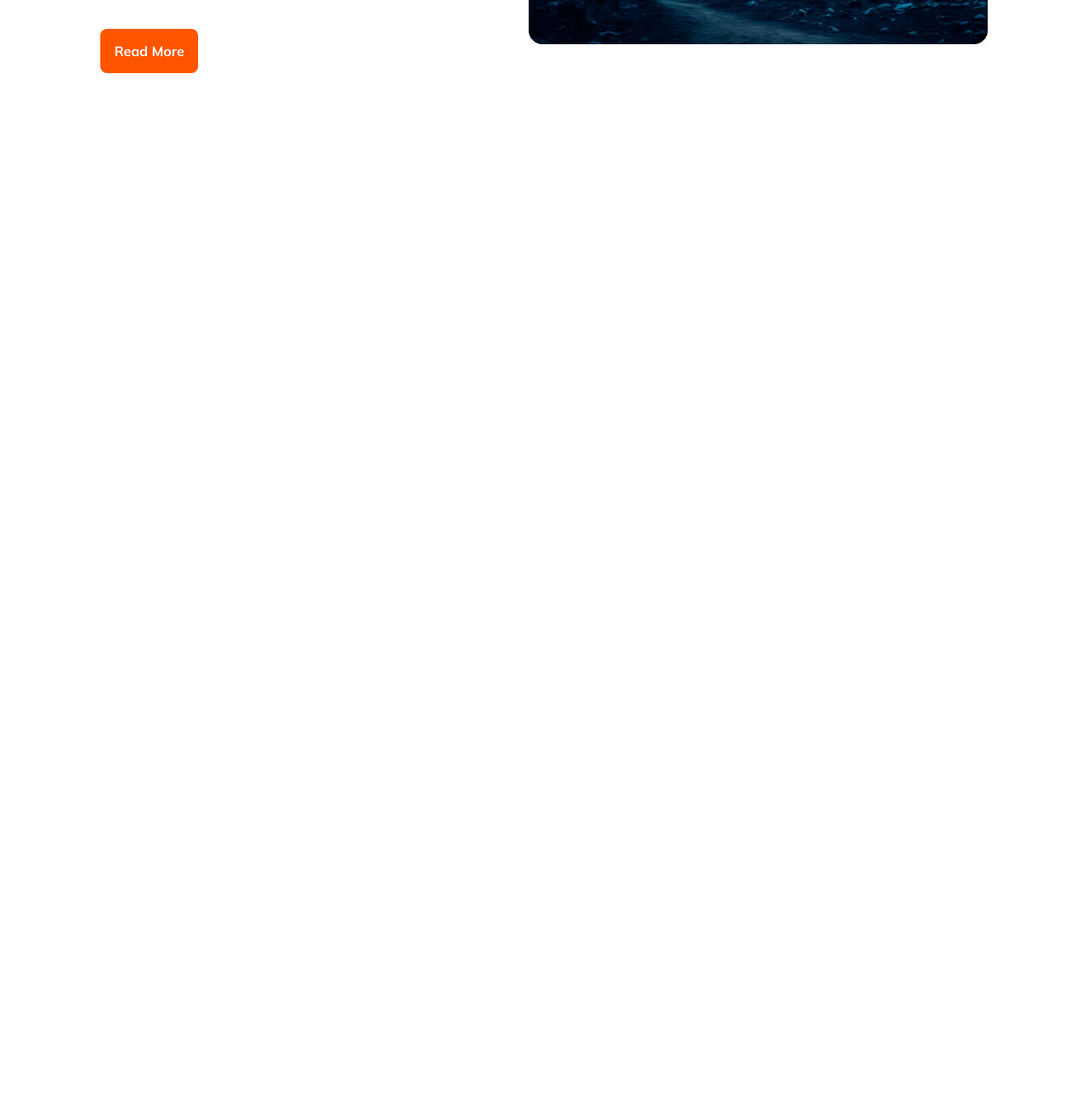
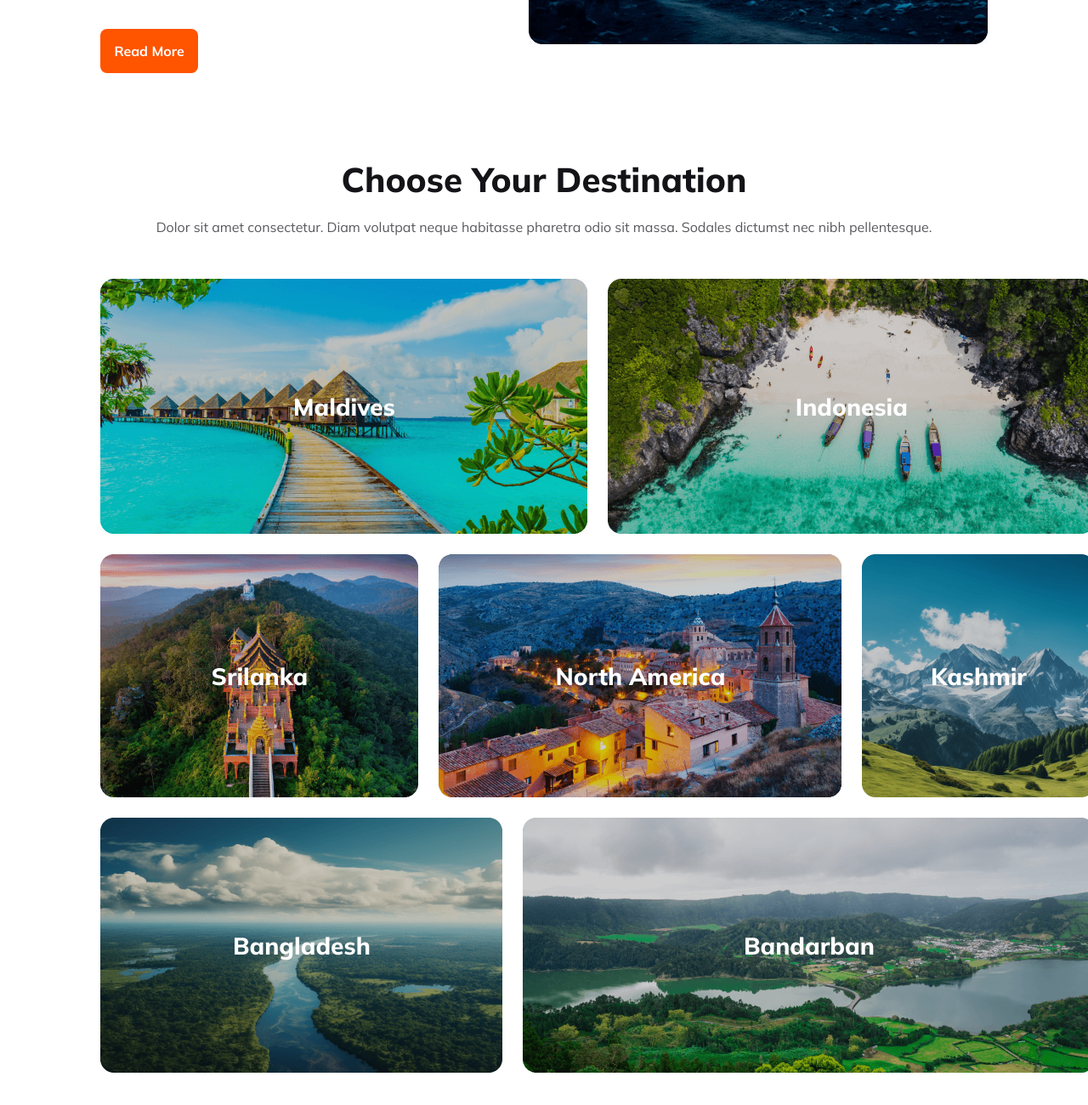
Before and after one commit to mah-mudulhasan-jim/Travel-theLife, a plain HTML site: page index.html in a window 1280 px wide. Shown: the part 1219-2519 px from the top of the page at 85% size. Before the commit the page ends 1405 px from the top, so only its background shows below. Drawn offline with Linux system fonts and the light colour scheme.

Commit message:
destination section done

```diff
--- a/index.html
+++ b/index.html
@@ -6,6 +6,7 @@
     <meta name="viewport" content="width=device-width, initial-scale=1.0">
     <title>Travel theLife</title>
     <link rel="stylesheet" href="./styles/travlife.css">
+    <!-- <link rel="stylesheet" href="./styles/responsive.css"> -->
     <link rel="stylesheet" href="https://cdnjs.cloudflare.com/ajax/libs/font-awesome/6.5.1/css/all.min.css"
         integrity="sha512-DTOQO9RWCH3ppGqcWaEA1BIZOC6xxalwEsw9c2QQeAIftl+Vegovlnee1c9QX4TctnWMn13TZye+giMm8e2LwA=="
         crossorigin="anonymous" referrerpolicy="no-referrer" />
@@ -86,6 +87,23 @@
                 <img src="./Images/Rectangle 4.png" alt="">
             </div>
         </section>
+        <!-- tours section ends here -->
+        <!-- destination section starts here -->
+        <div class="container destination">
+            <div class="text">
+                <h2>Choose Your Destination</h2>
+                <p>Dolor sit amet consectetur. Diam volutpat neque habitasse pharetra odio sit massa. Sodales dictumst nec nibh pellentesque.</p>
+            </div>
+            <div class="img">
+                <div id="maldive">Maldives</div>
+                <div id="indo">Indonesia</div>
+                <div id="sri">Srilanka</div>
+                <div id="america">North America</div>
+                <div id="kashmir">Kashmir</div>
+                <div id="bd">Bangladesh</div>
+                <div id="bandar">Bandarban</div>
+            </div>
+        </div>
     </main>
     <footer>
 
--- a/styles/travlife.css
+++ b/styles/travlife.css
@@ -162,6 +162,7 @@ button {
 .tours .text {
     width: 50%;
 }
+
 /* .tours .img{
     width: 50%;
 } */
@@ -180,10 +181,12 @@ button {
     font-weight: 400;
     line-height: 26px;
 }
-.tours .text ul{
+
+.tours .text ul {
     list-style-position: inside;
     margin-bottom: 24px;
 }
+
 .tours .text li {
     color: rgba(19, 19, 24, 0.70);
     font-size: 16px;
@@ -192,6 +195,127 @@ button {
     text-align: left;
     margin-bottom: 16px;
 }
+
+
+
+/* destination styles */
+.destination .text h2 {
+    color: #131318;
+    text-align: center;
+    font-size: 40px;
+    font-weight: 800;
+}
+
+.destination .text p {
+    color: rgba(19, 19, 24, 0.70);
+    text-align: center;
+    font-size: 16px;
+    font-weight: 400;
+    line-height: 26px;
+}
+
+.destination .img {
+    width: 1170px;
+
+}
+
+.destination .img div {
+    background-size: cover;
+    background-repeat: no-repeat;
+    color: #FFF;
+    text-align: center;
+    font-size: 28px;
+    font-weight: 800;
+    display: flex;
+    align-items: center;
+    justify-content: center;
+}
+
+.destination .img #maldive {
+    background-image: url(../Images/Rectangle\ 5.png);
+    width: 573px;
+    height: 300px;
+}
+
+.destination .img #indo {
+    background-image: url(../Images/Rectangle\ 8.png);
+    width: 573px;
+    height: 300px;
+}
+
+.destination .img #sri {
+    background-image: url(../Images/Rectangle\ 6.png);
+    width: 374px;
+    height: 286px;
+}
+
+.destination .img #america {
+    background-image: url(../Images/Rectangle\ 7.png);
+    width: 474px;
+    height: 286px;
+    margin-right: -160px;
+}
+
+.destination .img #kashmir {
+    background-image: url(../Images/Rectangle\ 9.png);
+    width: 274px;
+    height: 286px;
+    /* margin-left: -150px; */
+}
+
+.destination .img #bd {
+    background-image: url(../Images/Rectangle\ 11.png);
+    width: 473px;
+    height: 300px;
+}
+
+.destination .img #bandar {
+    background-image: url(../Images/Rectangle\ 10.png);
+    width: 673px;
+    height: 300px;
+    margin-left: -100px;
+}
+
+#maldive {
+    grid-area: maldive;
+}
+
+#sri {
+    grid-area: sri;
+}
+
+#indo {
+    grid-area: indo;
+}
+
+#america {
+    grid-area: america;
+}
+
+#kashmir {
+    grid-area: kashmir;
+}
+
+#bd {
+    grid-area: bd;
+}
+
+#bandar {
+    grid-area: bandar;
+}
+
+.destination .img {
+    display: grid;
+    grid-template-areas:
+        "maldive maldive indo indo"
+        "sri america america kashmir"
+        "bd bd bandar bandar"
+    ;
+
+    gap: 24px;
+    /* margin-right: 24px; */
+}
+
 /* mobile responsive */
 @media screen and (max-width: 600px) {
 
@@ -240,23 +364,77 @@ button {
     .inputs {
         flex-direction: column;
     }
+
     /* tours section */
-    .tours{
+    .tours {
         flex-direction: column;
     }
+
     .tours .text h2 {
         font-size: 20px;
     }
-    .tours .text p, li{
+
+    .tours .text p,
+    li {
         width: 80vw;
     }
-    .tours .text button{
+
+    .tours .text button {
         margin-bottom: 1.25rem;
     }
-    .tours .img{
+
+    .tours .img {
         width: 80vw;
     }
-    .tours .img img{
+
+    .tours .img img {
         width: 100%;
     }
+
+    /* destination section */
+    .destination .text h2 {
+        text-align: center;
+        font-size: 20px;
+        font-weight: 800;
+    }
+    .destination .text p{
+        font-size: 14px;
+        text-align: center;
+    }
+
+    .destination .img{
+        display: flex;
+        flex-direction: column;
+    }
+    .destination .img #maldive{
+        border-radius: 16px;
+        width: 80vw;
+        background-size: cover;
+    }
+    .destination .img #indo{
+        border-radius: 16px;
+        width: 80vw;
+    }
+    .destination .img #sri{
+        border-radius: 16px;
+        width: 80vw;
+    }
+    .destination .img #america{
+        border-radius: 16px;
+        width: 80vw;
+    }
+    .destination .img #kashmir{
+        border-radius: 16px;
+        width: 80vw;
+    }
+    .destination .img #bd{
+        border-radius: 16px;
+        width: 80vw;
+    }
+    .destination .img #bandar{
+        border-radius: 16px;
+        margin-left: 4px;
+        text-align: center;
+        width: 80vw;
+    }
 }
```
Also changed, not shown: styles/responsive.css (added, +68 -0 lines).
